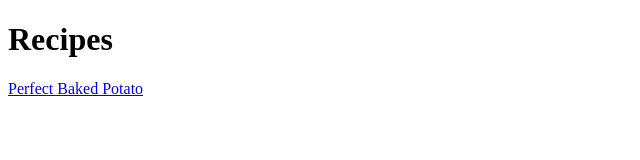
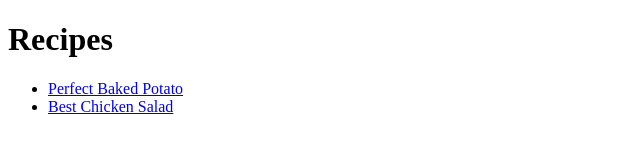
Before and after one commit to lampizio/recipes, a plain HTML site: page index.html in a window 1280 px wide. Shown: the whole page, without its empty margins (0-640 px from the left). Drawn offline with Linux system fonts and the light colour scheme.

Commit message:
feat: add link to best chicken salad recipe page

```diff
--- a/index.html
+++ b/index.html
@@ -7,6 +7,10 @@
 </head>
 <body>
     <h1>Recipes</h1>
-    <a href="recipes/perfect-baked-potato.html">Perfect Baked Potato</a>
+    <ul>
+        <li><a href="recipes/perfect-baked-potato.html">Perfect Baked Potato</a></li>
+        <li><a href="recipes/best-chicken-salad.html">Best Chicken Salad</li>
+    </ul>
+
 </body>
 </html>
```
